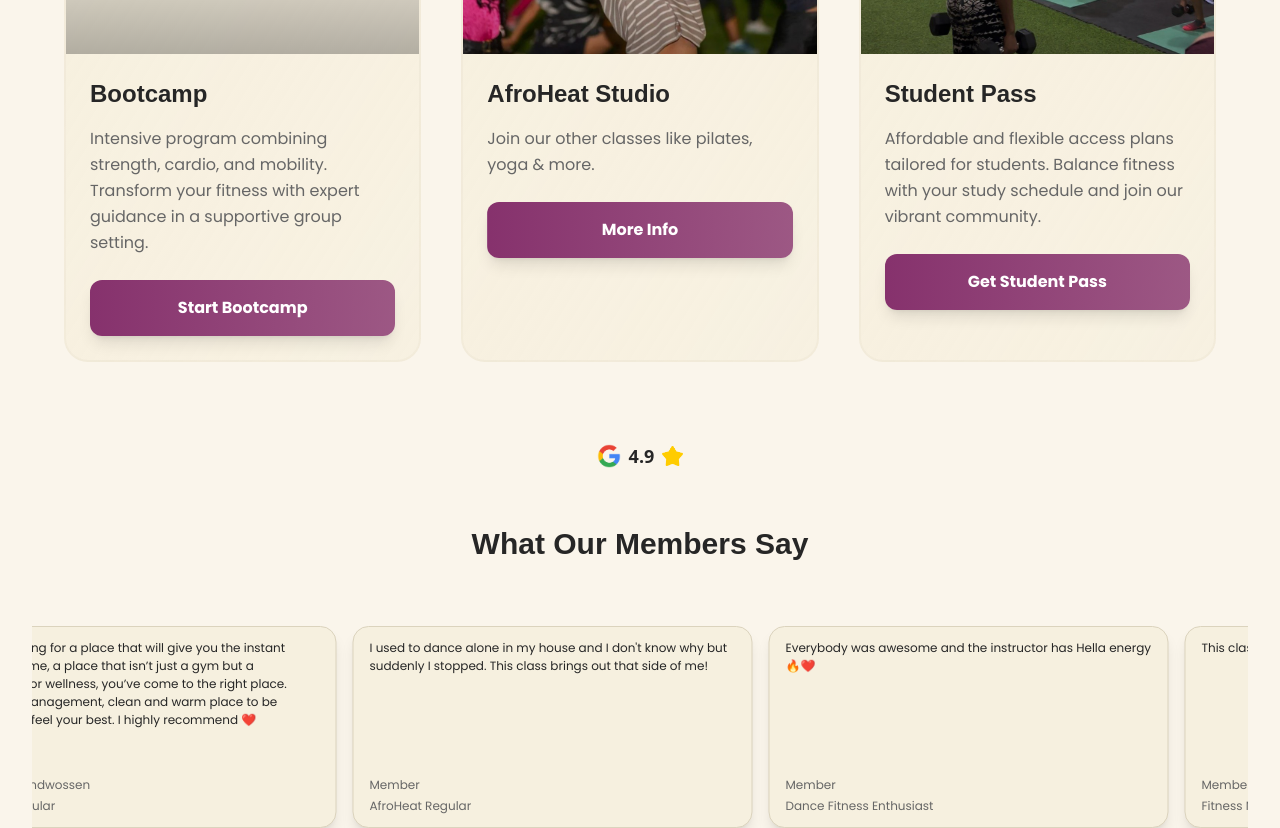
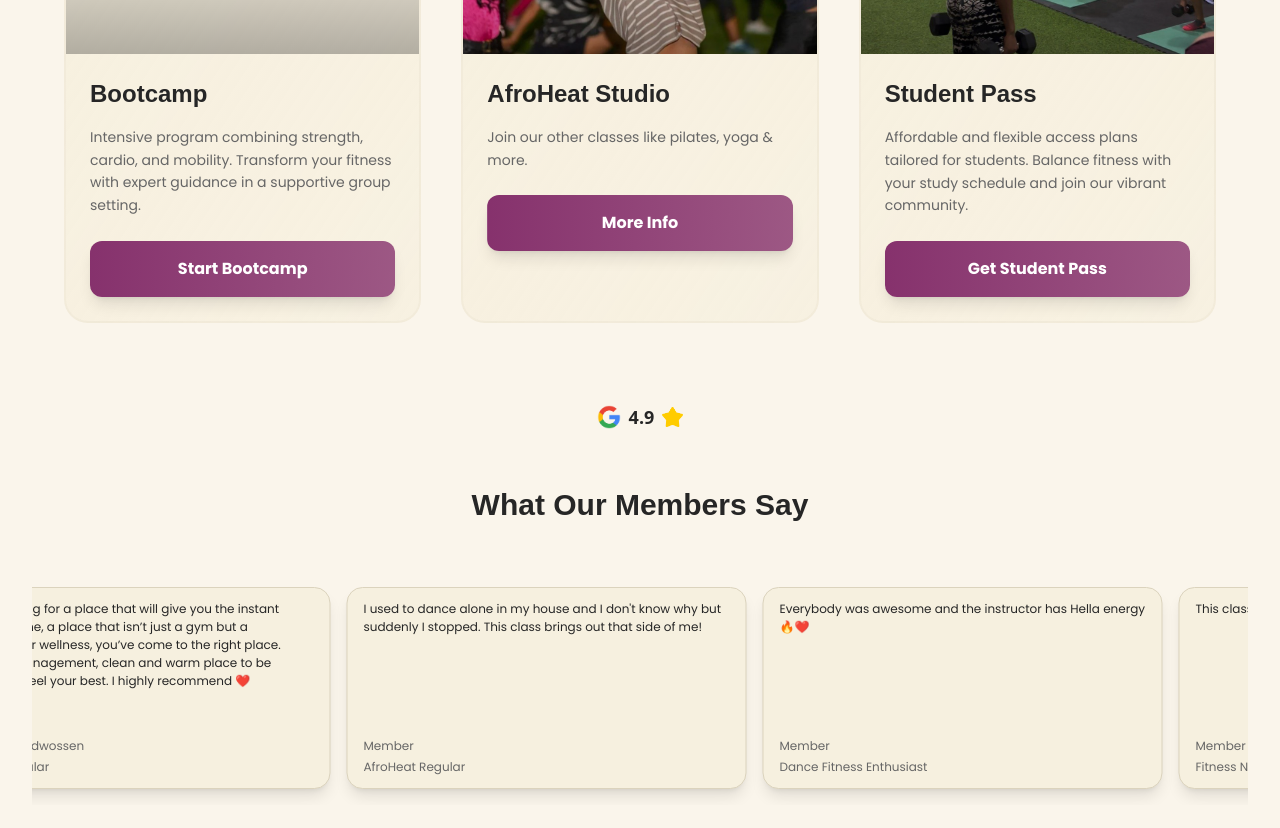
Before and after one commit to x0nata/AfroHeat, a React (Vite) app: page / in a window 1280 px wide. Shown: the part 3520-4348 px from the top of the page. Built offline with nearby package versions, Linux system fonts and the light colour scheme; grey boxes are pictures that could not be loaded; a web font is replaced by a local one.

Commit message:
text correction

```diff
--- a/src/components/ui/service-card.tsx
+++ b/src/components/ui/service-card.tsx
@@ -78,7 +78,7 @@ const ServiceCard: React.FC<ServiceCardProps> = ({ service, className, id, onSig
           {service.title}
         </h3>
 
-        <p className="text-muted-foreground text-base mb-6 font-poppins line-clamp-3 leading-relaxed">
+        <p className="text-muted-foreground text-sm mb-6 font-poppins line-clamp-3 leading-relaxed">
           {service.description}
         </p>
 
--- a/src/components/ui/signature-class-card.tsx
+++ b/src/components/ui/signature-class-card.tsx
@@ -74,7 +74,7 @@ const SignatureClassCard: React.FC<SignatureClassCardProps> = ({ classData, clas
           {classData.title}
         </h3>
 
-        <p className="text-muted-foreground text-base mb-6 font-poppins leading-relaxed">
+        <p className="text-muted-foreground text-sm mb-6 font-poppins leading-relaxed">
           {classData.description}
         </p>
 
```
